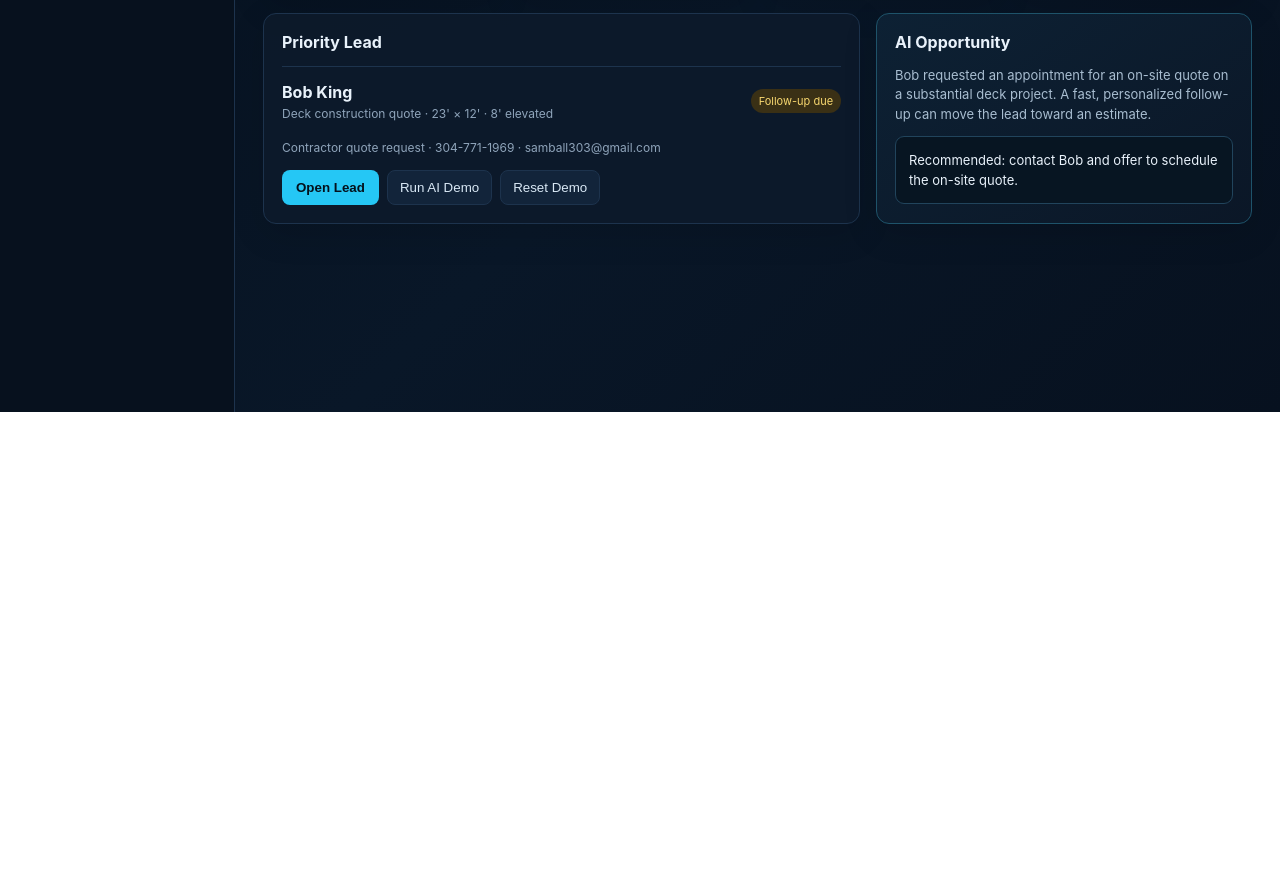
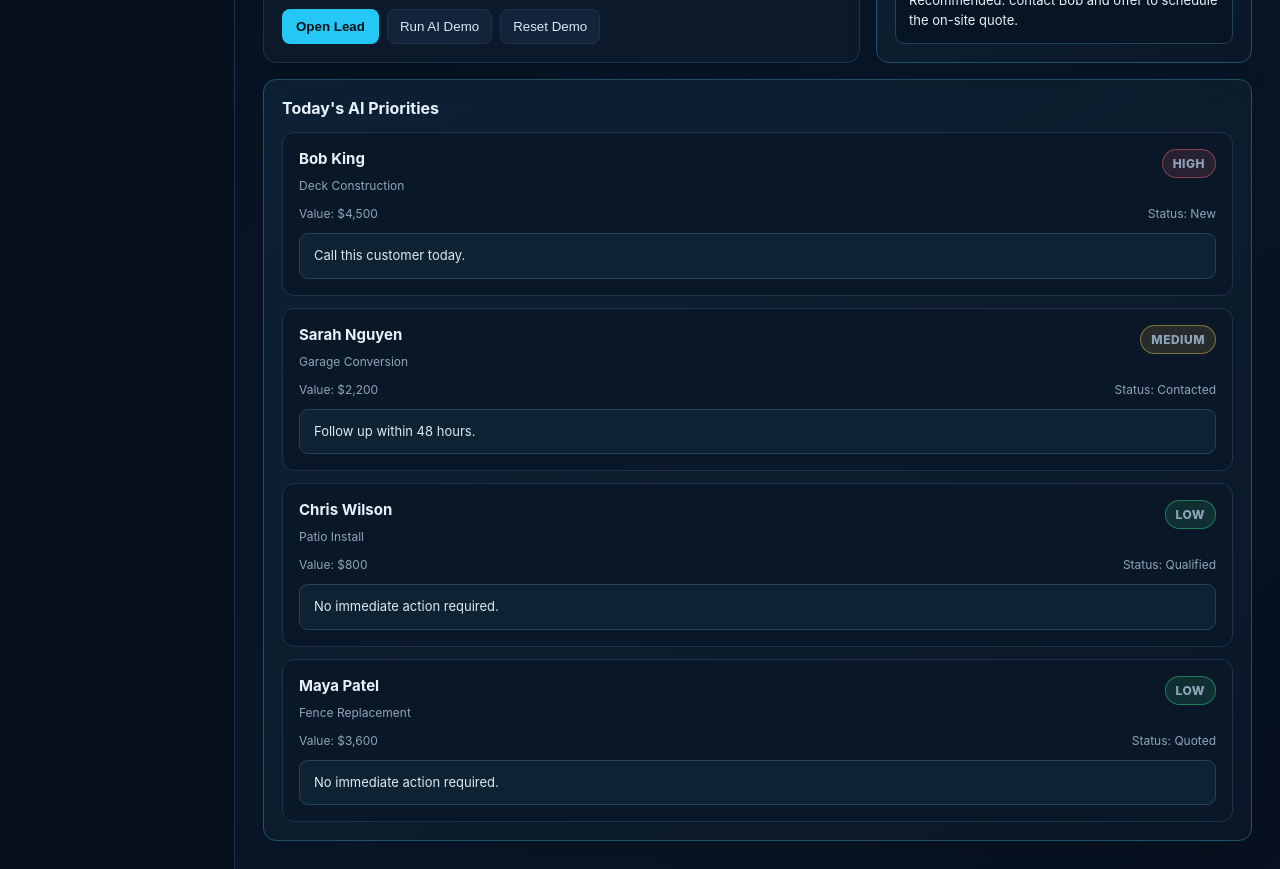
Before and after one commit to djsgood/aibuds, a plain HTML site: page AIBuds/index.html in a window 1280 px wide. Shown: the part 388-1257 px from the top of the page. Before the commit the page ends 800 px from the top, so only its background shows below. Drawn offline with Linux system fonts and the light colour scheme.

Commit message:
Alpha 0.3 - AI Priority Engine

```diff
--- /dev/null
+++ b/AIBuds/aiassistant.js
@@ -0,0 +1,115 @@
+// AI Assistant module for the AIBudBots dashboard.
+// This file owns all AI priority logic so the dashboard behaves like an AI employee without depending on any external API.
+
+const aiLeadQueue = [
+    {
+        customerName: 'Bob King',
+        serviceRequested: 'Deck Construction',
+        estimatedValue: 4500,
+        status: 'New',
+    },
+    {
+        customerName: 'Sarah Nguyen',
+        serviceRequested: 'Garage Conversion',
+        estimatedValue: 2200,
+        status: 'Contacted',
+    },
+    {
+        customerName: 'Chris Wilson',
+        serviceRequested: 'Patio Install',
+        estimatedValue: 800,
+        status: 'Qualified',
+    },
+    {
+        customerName: 'Maya Patel',
+        serviceRequested: 'Fence Replacement',
+        estimatedValue: 3600,
+        status: 'Quoted',
+    },
+];
+
+function getPriorityLevel(lead) {
+    // Priority rules are intentionally simple and deterministic.
+    if (lead.estimatedValue > 3000 && lead.status === 'New') {
+        return 'High';
+    }
+
+    if (lead.estimatedValue >= 1000 && lead.estimatedValue <= 3000 || lead.status === 'Contacted') {
+        return 'Medium';
+    }
+
+    return 'Low';
+}
+
+function getPriorityClass(priority) {
+    const classes = {
+        High: 'priority-high',
+        Medium: 'priority-medium',
+        Low: 'priority-low',
+    };
+
+    return classes[priority] || 'priority-low';
+}
+
+function getAiRecommendation(priority) {
+    const recommendations = {
+        High: 'Call this customer today.',
+        Medium: 'Follow up within 48 hours.',
+        Low: 'No immediate action required.',
+    };
+
+    return recommendations[priority] || 'No immediate action required.';
+}
+
+function sortLeadsForPriority(leads) {
+    const ranking = { High: 3, Medium: 2, Low: 1 };
+
+    return [...leads].sort((a, b) => {
+        const priorityA = getPriorityLevel(a);
+        const priorityB = getPriorityLevel(b);
+        return (ranking[priorityB] || 0) - (ranking[priorityA] || 0);
+    });
+}
+
+function renderAiPriorities() {
+    const container = document.getElementById('aiPriorityList');
+
+    if (!container) {
+        return;
+    }
+
+    const sortedLeads = sortLeadsForPriority(aiLeadQueue);
+
+    container.innerHTML = sortedLeads
+        .map((lead) => {
+            const priority = getPriorityLevel(lead);
+            const badgeClass = getPriorityClass(priority);
+            const recommendation = getAiRecommendation(priority);
+
+            return `
+                <div class="ai-priority-item">
+                    <div class="ai-priority-row">
+                        <div>
+                            <strong>${lead.customerName}</strong>
+                            <span>${lead.serviceRequested}</span>
+                        </div>
+                        <span class="priority-badge ${badgeClass}">${priority}</span>
+                    </div>
+
+                    <div class="ai-priority-meta">
+                        <span>Value: $${Number(lead.estimatedValue).toLocaleString()}</span>
+                        <span>Status: ${lead.status}</span>
+                    </div>
+
+                    <div class="ai-priority-recommendation">
+                        ${recommendation}
+                    </div>
+                </div>
+            `;
+        })
+        .join('');
+}
+
+document.addEventListener('DOMContentLoaded', () => {
+    renderAiPriorities();
+});
--- a/AIBudBots_Lead_Recovery_POC/index.html
+++ b/AIBuds/index.html
@@ -5,7 +5,7 @@
 <meta name="viewport" content="width=device-width,initial-scale=1">
 <title>AIBuds — your ai employee</title>
 <style>
-:root{--bg:#07111f;--panel:#0d1a2b;--panel2:#101f33;--border:#1d334d;--text:#e9f2fb;--muted:#8fa4ba;--accent:#25c7f5;--green:#39d98a;--yellow:#f5c451;--red:#ff6b7a}
+:root{--bg:#07111f;--panel:#0d1a2b;--border:#1d334d;--text:#e9f2fb;--muted:#8fa4ba;--accent:#25c7f5;--green:#39d98a;--yellow:#f5c451;--red:#ff6b7a}
 *{box-sizing:border-box}body{margin:0;background:linear-gradient(135deg,#06101d,#091728 55%,#07111f);color:var(--text);font-family:Inter,Segoe UI,Arial,sans-serif}
 .app{display:flex;min-height:100vh}.side{width:235px;background:#07111e;border-right:1px solid var(--border);padding:24px 16px}.brand{font-size:21px;font-weight:800;margin:0 8px 30px}.brand span{color:var(--accent)}
 .nav button{width:100%;background:none;border:0;color:var(--muted);padding:12px;border-radius:9px;text-align:left;margin:3px 0;cursor:pointer;font-size:14px}.nav button.active,.nav button:hover{background:#102238;color:white}
@@ -17,7 +17,8 @@ button.primary{background:var(--accent);color:#04111c;border:0;border-radius:8px
 .ai{background:linear-gradient(145deg,#0d2134,#0b1727);border-color:#1e536a}.reason{color:#a8bdd0;font-size:13px;line-height:1.5}.message{background:#071522;border:1px solid #21445c;border-radius:9px;padding:13px;line-height:1.55;font-size:13px;margin-top:12px}
 input{width:100%;background:#091726;border:1px solid var(--border);color:white;padding:11px;border-radius:8px;margin:6px 0 13px}label{font-size:12px;color:var(--muted)}
 .roi{display:grid;grid-template-columns:1fr 1fr;gap:16px}.big{font-size:38px;font-weight:850;color:var(--green)}.hidden{display:none}
-@media(max-width:900px){.side{width:190px}.grid{grid-template-columns:1fr 1fr}.layout,.roi{grid-template-columns:1fr}}@media(max-width:650px){.app{display:block}.side{width:100%;border-right:0;border-bottom:1px solid var(--border)}.grid{grid-template-columns:1fr}.main{padding:18px}}
+.priorities-card{margin-top:16px}.ai-priority-list{display:grid;gap:12px}.ai-priority-item{padding:16px;border:1px solid var(--border);border-radius:12px;background:#0a1727}.ai-priority-row{display:flex;justify-content:space-between;align-items:flex-start;gap:10px}.ai-priority-row strong{display:block;font-size:15px;margin-bottom:6px}.ai-priority-row span{color:var(--muted);font-size:12px}.priority-badge{display:inline-flex;align-items:center;justify-content:center;padding:6px 10px;border-radius:999px;font-size:11px;font-weight:800;letter-spacing:.04em;text-transform:uppercase}.priority-high{background:rgba(255,107,122,.12);border:1px solid rgba(255,107,122,.45);color:#ff8d9a}.priority-medium{background:rgba(245,196,81,.12);border:1px solid rgba(245,196,81,.45);color:#f7d56d}.priority-low{background:rgba(57,217,138,.12);border:1px solid rgba(57,217,138,.45);color:#7debb1}.ai-priority-meta{display:flex;justify-content:space-between;gap:12px;margin-top:12px;color:var(--muted);font-size:12px}.ai-priority-recommendation{margin-top:12px;padding:12px 14px;border-radius:9px;background:#0d2233;border:1px solid #21445c;color:#d9ebf8;font-size:13px;line-height:1.5}
+@media(max-width:900px){.side{width:190px}.grid{grid-template-columns:1fr 1fr}.layout,.roi{grid-template-columns:1fr}}@media(max-width:650px){.app{display:block}.side{width:100%;border-right:0;border-bottom:1px solid var(--border)}.grid{grid-template-columns:1fr}.main{padding:18px}.ai-priority-meta{flex-direction:column}.ai-priority-row{flex-direction:column;align-items:flex-start}}
 </style>
 </head>
 <body>
@@ -48,6 +49,11 @@ input{width:100%;background:#091726;border:1px solid var(--border);color:white;p
         <div class="actions"><button class="primary" onclick="openBob()">Open Lead</button><button class="secondary" onclick="runDemo()">Run AI Demo</button><button class="secondary" onclick="resetDemo()">Reset Demo</button></div>
       </div>
       <div class="card ai"><div class="section-title">AI Opportunity</div><div class="reason">Bob requested an appointment for an on-site quote on a substantial deck project. A fast, personalized follow-up can move the lead toward an estimate.</div><div class="message">Recommended: contact Bob and offer to schedule the on-site quote.</div></div>
+    </div>
+
+    <div class="card ai priorities-card" style="margin-top:16px;">
+      <div class="section-title">Today's AI Priorities</div>
+      <div id="aiPriorityList" class="ai-priority-list"></div>
     </div>
   </section>
 
@@ -119,5 +125,6 @@ function roi(){let l=+document.getElementById('leads').value||0,v=+document.getE
 function money(n){return '$'+Math.round(n).toLocaleString()}
 roi()
 </script>
+<script src="aiassistant.js"></script>
 </body>
 </html>
```
Also changed, not shown: AIBuds/README.txt (renamed from AIBudBots_Lead_Recovery_POC/README.txt).
